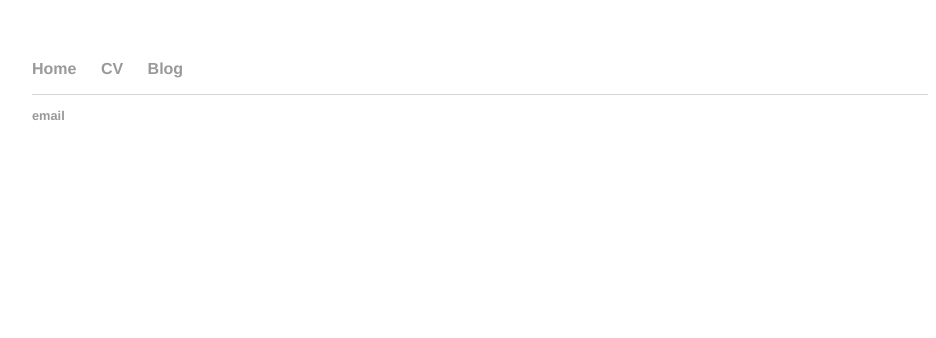
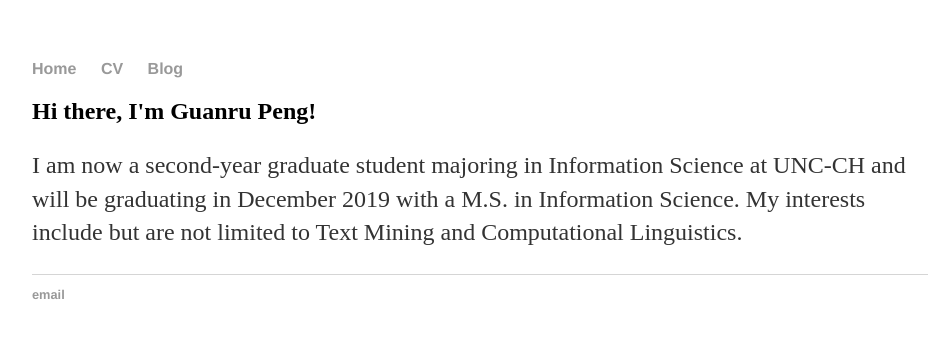
Before and after one commit to EchoingPeng/Echoing-Peng.github.io, a Jekyll site: the page built from index.html, in a window 1280 px wide. Shown: the top 338 px of the page, without its empty margins (160-1096 px from the left). Built offline with Jekyll 4.4.1, drawn with Linux system fonts in a browser that asks for light colours.

Commit message:
Update index.html

```diff
--- a/index.html
+++ b/index.html
@@ -1,3 +1,10 @@
 ---
 layout: default
+title: EchoingPeng's Github Page
 ---
+<div class="blurb">
+    <h2>Hi there, I'm Guanru Peng!</h2>
+    <p> I am now a second-year graduate student majoring in Information Science at UNC-CH and will be graduating in December
+        2019 with a M.S. in Information Science. My interests include but are not limited to Text Mining and Computational Linguistics.
+    </p>
+</div><!-- /.blurb -->
```
